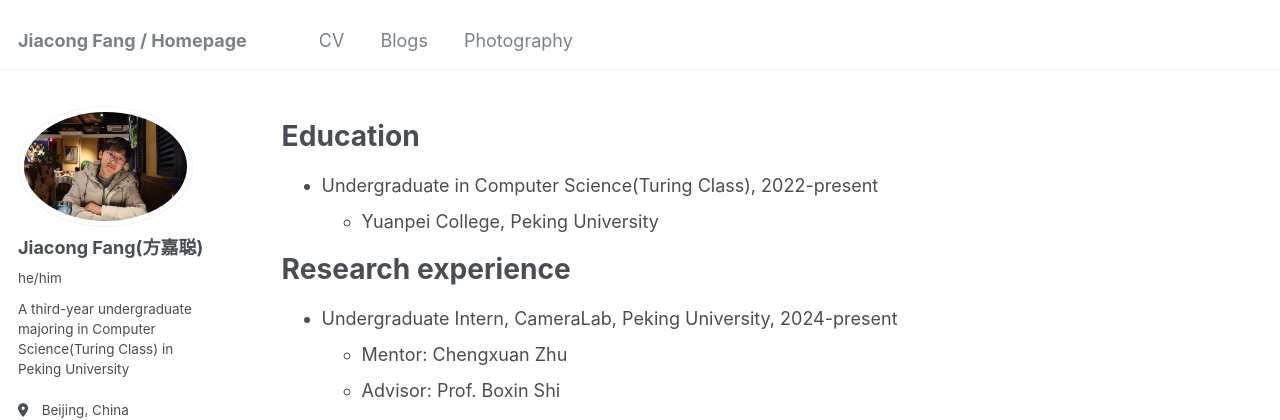
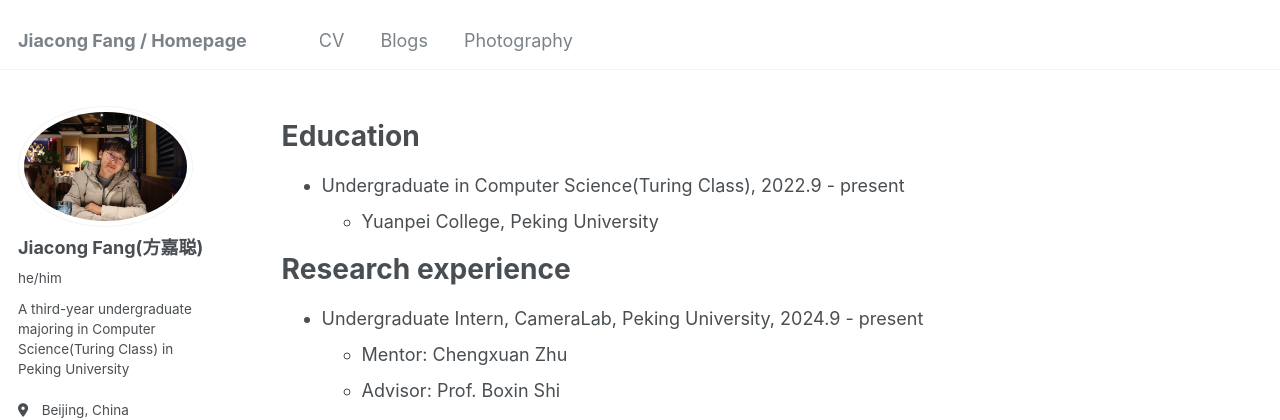
Before and after one commit to jiacongfang/jiacongfang.github.io, a Jekyll site: the page built from _pages/cv.md, in a window 1280 px wide and 1139 px high. Shown: the top 420 px of the window. Built offline with Jekyll 4.4.1, drawn with Linux system fonts in a browser that asks for light colours.

Commit message:
update cv

```diff
--- a/_pages/cv.md
+++ b/_pages/cv.md
@@ -12,13 +12,13 @@
 Education
 ======
 
-* Undergraduate in Computer Science(Turing Class), 2022-present
+* Undergraduate in Computer Science(Turing Class), 2022.9 - present
   * Yuanpei College, Peking University
 
 Research experience
 ======
 
-* Undergraduate Intern, CameraLab, Peking University, 2024-present
+* Undergraduate Intern, CameraLab, Peking University, 2024.9 - present
   * Mentor: Chengxuan Zhu
   * Advisor: Prof. Boxin Shi
 
```
